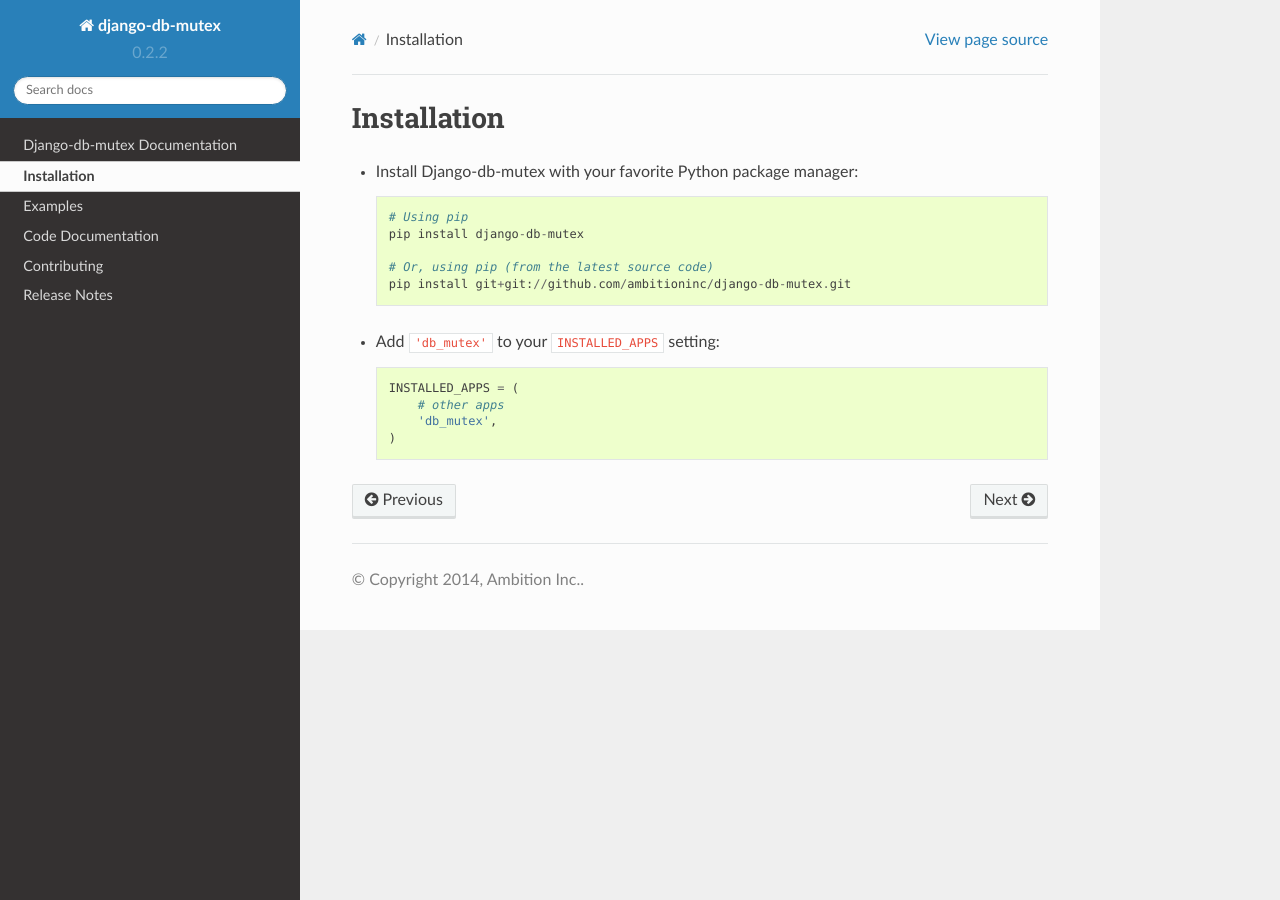
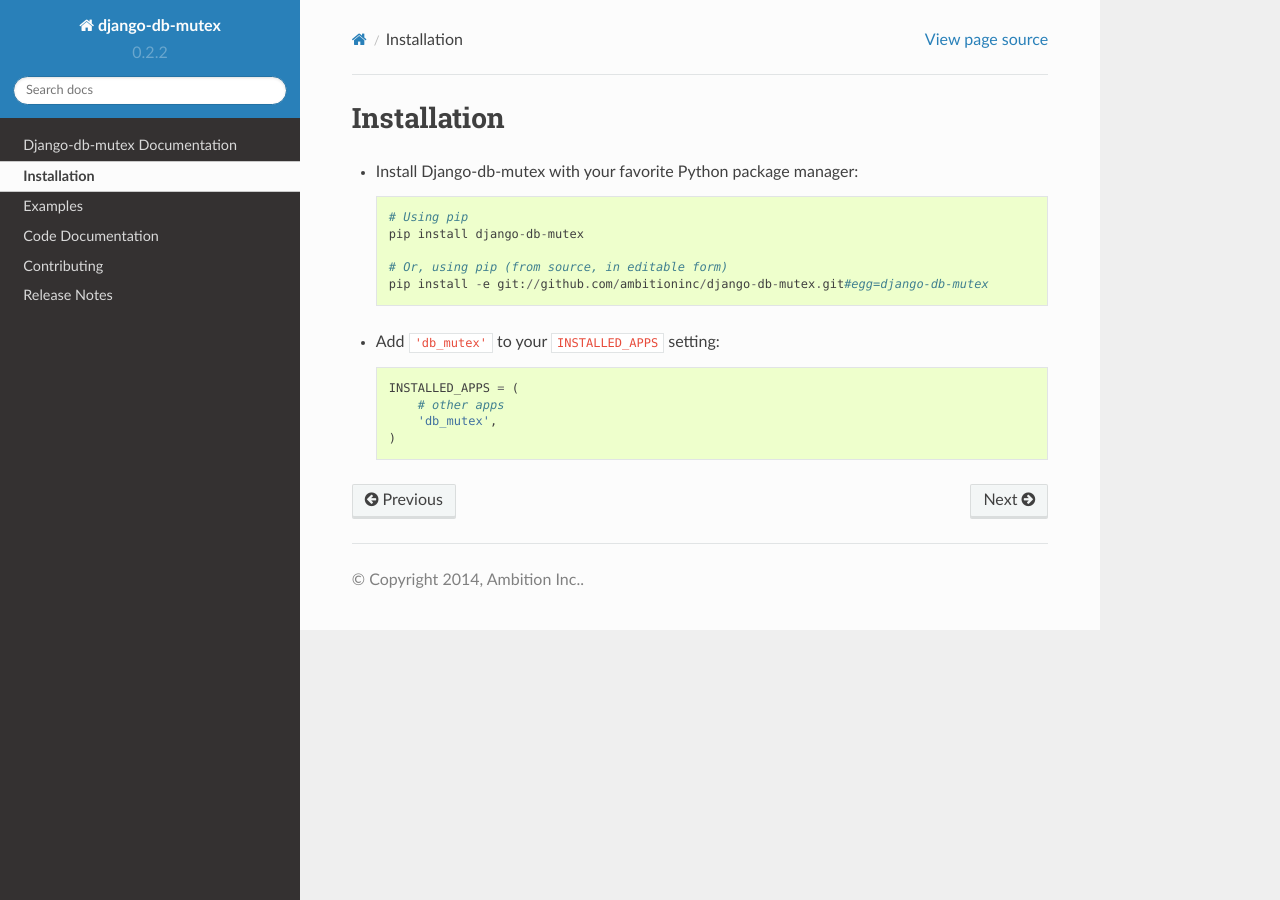
Before and after one commit to ambitioninc/django-db-mutex, a Sphinx documentation site: the page built from docs/installation.rst, in a window 1280 px wide. Built offline with Sphinx 7.4.7 and the Read the Docs theme 2.0.0, drawn with Linux system fonts in a browser that asks for light colours.

Commit message:
Updated installation docs with correct pip install "from source" command

```diff
--- a/docs/installation.rst
+++ b/docs/installation.rst
@@ -6,8 +6,8 @@
     # Using pip
     pip install django-db-mutex
 
-    # Or, using pip (from the latest source code)
-    pip install git+git://github.com/ambitioninc/django-db-mutex.git
+    # Or, using pip (from source, in editable form)
+    pip install -e git://github.com/ambitioninc/django-db-mutex.git#egg=django-db-mutex
 
 * Add ``'db_mutex'`` to your ``INSTALLED_APPS`` setting::
 
```
